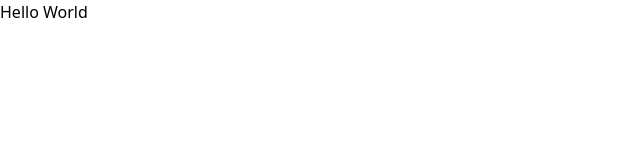
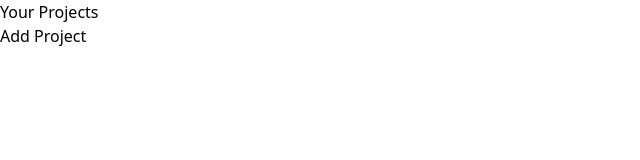
Before and after one commit to NicholasCloud4/management-app, a React (Vite) app: page / in a window 1280 px wide. Shown: the top 160 px of the page, without its empty margins (0-640 px from the left). Built offline with nearby package versions, Linux system fonts and the light colour scheme.

Commit message:
Created sidebar component

```diff
--- a/src/App.jsx
+++ b/src/App.jsx
@@ -1,10 +1,10 @@
-
+import Sidebar from "./Components/Sidebar";
 
 function App() {
   return (
-    <>
-      <h1 className="my-8 text-center text-5xl font-bold">Hello World</h1>
-    </>
+    <main>
+      <Sidebar />
+    </main>
   );
 }
 
--- /dev/null
+++ b/src/Components/Sidebar.jsx
@@ -0,0 +1,17 @@
+import React from "react";
+
+export default function Sidebar() {
+    return (
+        <aside>
+            <h2>Your Projects</h2>
+            <div>
+                <button>
+                    Add Project
+                </button>
+            </div>
+            <ul>
+                <li></li>
+            </ul>
+        </aside>
+    );
+}
```
